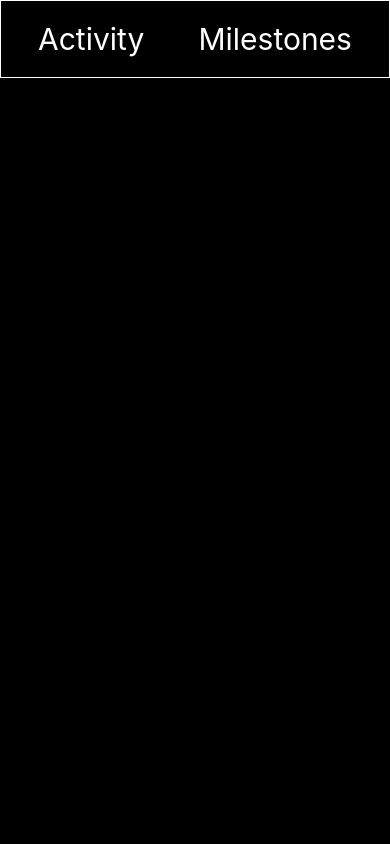
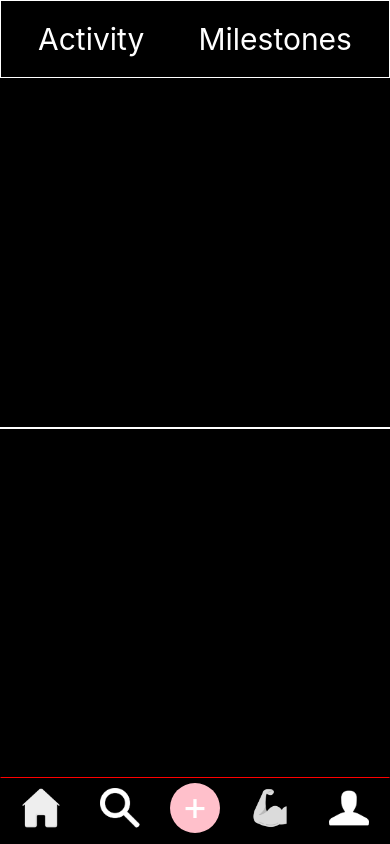
Before and after one commit to HashBukhtiar/hlthy, a React Native app: screen /Activity in a window 390 px wide. Built offline with nearby package versions, Linux system fonts and the light colour scheme.

Commit message:
Refactored bottom bar to globalStyles for scalability and added View for Activity list #9

```diff
--- a/package.json
+++ b/package.json
@@ -12,6 +12,7 @@
     "@react-navigation/native": "^6.1.17",
     "@react-navigation/native-stack": "^6.9.26",
     "@react-navigation/stack": "^6.3.29",
+    "dotenv": "^16.4.5",
     "expo": "~50.0.14",
     "expo-status-bar": "~1.11.1",
     "react": "18.2.0",
--- a/screens/Activity.js
+++ b/screens/Activity.js
@@ -1,3 +1,4 @@
+import React, { useState } from 'react';
 import {
     StyleSheet,
     View,
@@ -5,10 +6,32 @@ import {
     TouchableOpacity
  } from 'react-native';
 import globalStyles from '../styles/globalStyles';
+import { renderBottomButtons } from './HomeFeed';
 
- export default function Activity() {
+export default function Activity() {
+    const [activities, setActivities] = useState([]);
+
+    // Add new activity
+    const addActivity = (activity) => {
+        setActivities(prevActivities => [...prevActivities, activity]);
+    }
+
     return (
-        <View style={globalStyles.background}>
+        <View style={globalStyles.container}>
+            {renderHeaderButtons()}
+            <View style={activityStyles.activityListContainer}>
+                {activities.map((activity, index) => (
+                    <Text key={index}>{activity}</Text>
+                ))}
+            </View>
+            <View styles={globalStyles.bottomButtonContainer}>
+                {renderBottomButtons()}
+            </View>
+        </View>
+    );
+
+    function renderHeaderButtons() {
+        return (
             <View style={activityStyles.tabHeaderButtonsContainer}>
                 <TouchableOpacity style={activityStyles.tabHeaderButton} onPress={() => {console.log("Activity pressed")}}>
                     <Text style={activityStyles.tabHeader}>Activity</Text>
@@ -17,8 +40,8 @@ import globalStyles from '../styles/globalStyles';
                     <Text style={activityStyles.tabHeader}>Milestones</Text>
                 </TouchableOpacity>
             </View>
-        </View>
-    );
+        );
+    }
 }
 
 const activityStyles = StyleSheet.create({
@@ -42,4 +65,8 @@ const activityStyles = StyleSheet.create({
         fontFamily: 'System',
         paddingHorizontal: 10,
     },
+    activityListContainer: {
+        borderWidth: 1,
+        borderColor: 'white',
+    }
 });
--- a/screens/HomeFeed.js
+++ b/screens/HomeFeed.js
@@ -21,7 +21,7 @@ import {
 export default function HomeFeed( {navigation} ) {
   const [searchText, setSearchText] = useState('');
   return (
-    <View style={styles.container}>
+    <View style={globalStyles.container}>
       <View>
         {renderTopBar()}
       </View>
@@ -56,7 +56,7 @@ export default function HomeFeed( {navigation} ) {
           <Text style={{color: 'white'}}>X</Text>
         </TouchableOpacity>*/}
         <Text style={globalStyles.title}>hlthy</Text>
-        <View style={styles.postButtonView}>
+        <View>
           <TouchableOpacity onPress={() => {navigation.navigate('Activity')}}>
             <Image source={activityIcon} style={{ width: 40, height: 40, borderRadius:5 }} />
           </TouchableOpacity>
@@ -64,39 +64,33 @@ export default function HomeFeed( {navigation} ) {
       </View>
     );
   }
+}
 
-  function renderBottomButtons() {
+export function renderBottomButtons() {
   return (
-      <View style={styles.bottomButtonContainer}>
-        <TouchableOpacity style={styles.button} onPress={() => {console.log("HomeFeed pressed")}}>
+    <View style={globalStyles.bottomButtonContainer}>
+      <TouchableOpacity style={globalStyles.button} onPress={() => {console.log("HomeFeed pressed")}}>
         <Image source={homeIcon} style={{ width: 40, height: 40, borderRadius:5 }} />
       </TouchableOpacity>
-        <TouchableOpacity style={styles.button} onPress={() => {console.log("Explore pressed")}}>
+      <TouchableOpacity style={globalStyles.button} onPress={() => {console.log("Explore pressed")}}>
         <Image source={exploreIcon} style={{ width: 40, height: 40, borderRadius:5 }} />
       </TouchableOpacity>
       <TouchableOpacity
         onPress={() => {console.log("POST pressed")}}
-          style={styles.postButton}>
+        style={globalStyles.postButton}>
           <Text style={{color: 'white', fontSize:40}}>+</Text>
       </TouchableOpacity>
-        <TouchableOpacity style={styles.button} onPress={() => {console.log("Workouts pressed")}}>
+      <TouchableOpacity style={globalStyles.button} onPress={() => {console.log("Workouts pressed")}}>
         <Image source={workoutsIcon} style={{ width: 40, height: 40, borderRadius:5 }} />
       </TouchableOpacity>
-        <TouchableOpacity style={styles.button} onPress={() => {console.log("Profile pressed")}}>
+      <TouchableOpacity style={globalStyles.button} onPress={() => {console.log("Profile pressed")}}>
         <Image source={profileIcon} style={{ width: 40, height: 40, borderRadius:5 }} />
       </TouchableOpacity>
     </View>
   );
 }
 
-}
-
 const styles = StyleSheet.create({
-  container: {
-    flex: 1,
-    backgroundColor: 'black',
-    justifyContent: 'space-between',
-  },
   postsContainer: {
     flex: 1,
     borderWidth: 1,
@@ -104,23 +98,11 @@ const styles = StyleSheet.create({
     justifyContent: 'center',
     alignItems: 'center',
   },
-  bottomButtonContainer: {
-    flexDirection: 'row',
-    justifyContent: 'space-around',
-    marginBottom: 5,
-    marginTop: 5
-  },
-  button: {
-    padding: 10,
-    borderRadius: 5,
-  },
-  buttonText: {
-    color: 'white',
-  },
   topBar: {
     flexDirection: 'row',
-    marginBottom: 5,
     justifyContent: 'space-between',
+    borderBottomColor: 'red',
+    borderWidth: 1,
   },
   searchBar: {
     height: 40,
@@ -131,14 +113,4 @@ const styles = StyleSheet.create({
     flex: 1,
     marginLeft: 5
   },
-  postButton: {
-    width: 50,
-    height: 50,
-    borderRadius: 25,
-    backgroundColor: 'pink',
-    justifyContent: 'center',
-    alignItems: 'center',
-    paddingBottom: 5,
-    marginTop: 5
-  }
 });
--- a/styles/globalStyles.js
+++ b/styles/globalStyles.js
@@ -2,6 +2,11 @@ import { StyleSheet } from 'react-native';
 
 
 export default StyleSheet.create({
+  container: {
+    flex: 1,
+    backgroundColor: 'black',
+    justifyContent: 'space-between',
+  },
   title: {
     fontSize: 35,
     fontWeight: 'bold',
@@ -24,5 +29,29 @@ export default StyleSheet.create({
   background: {
     backgroundColor: 'black',
     flex: 1
+  },
+  bottomButtonContainer: {
+    flexDirection: 'row',
+    justifyContent: 'space-around',
+    marginBottom: 5,
+    borderTopColor: 'red',
+    borderWidth: 1
+  },
+  button: {
+    padding: 10,
+    borderRadius: 5,
+  },
+  buttonText: {
+    color: 'white',
+  },
+  postButton: {
+    width: 50,
+    height: 50,
+    borderRadius: 25,
+    backgroundColor: 'pink',
+    justifyContent: 'center',
+    alignItems: 'center',
+    paddingBottom: 5,
+    marginTop: 5
   }
 });
```
Also changed, not shown: 1 other file (tests, documents, lock files or other folders). Lines whose indentation alone changed are shown as unchanged.
